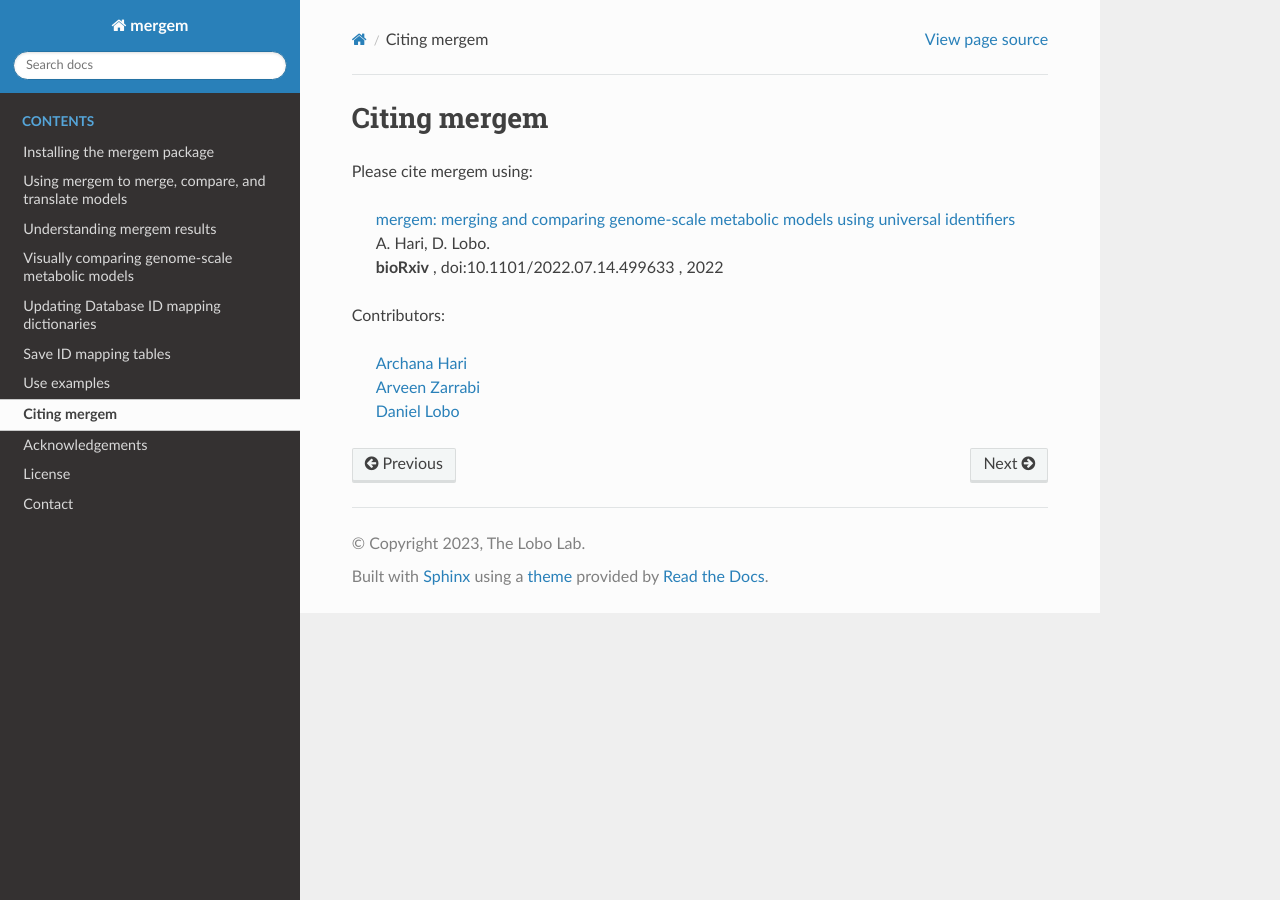
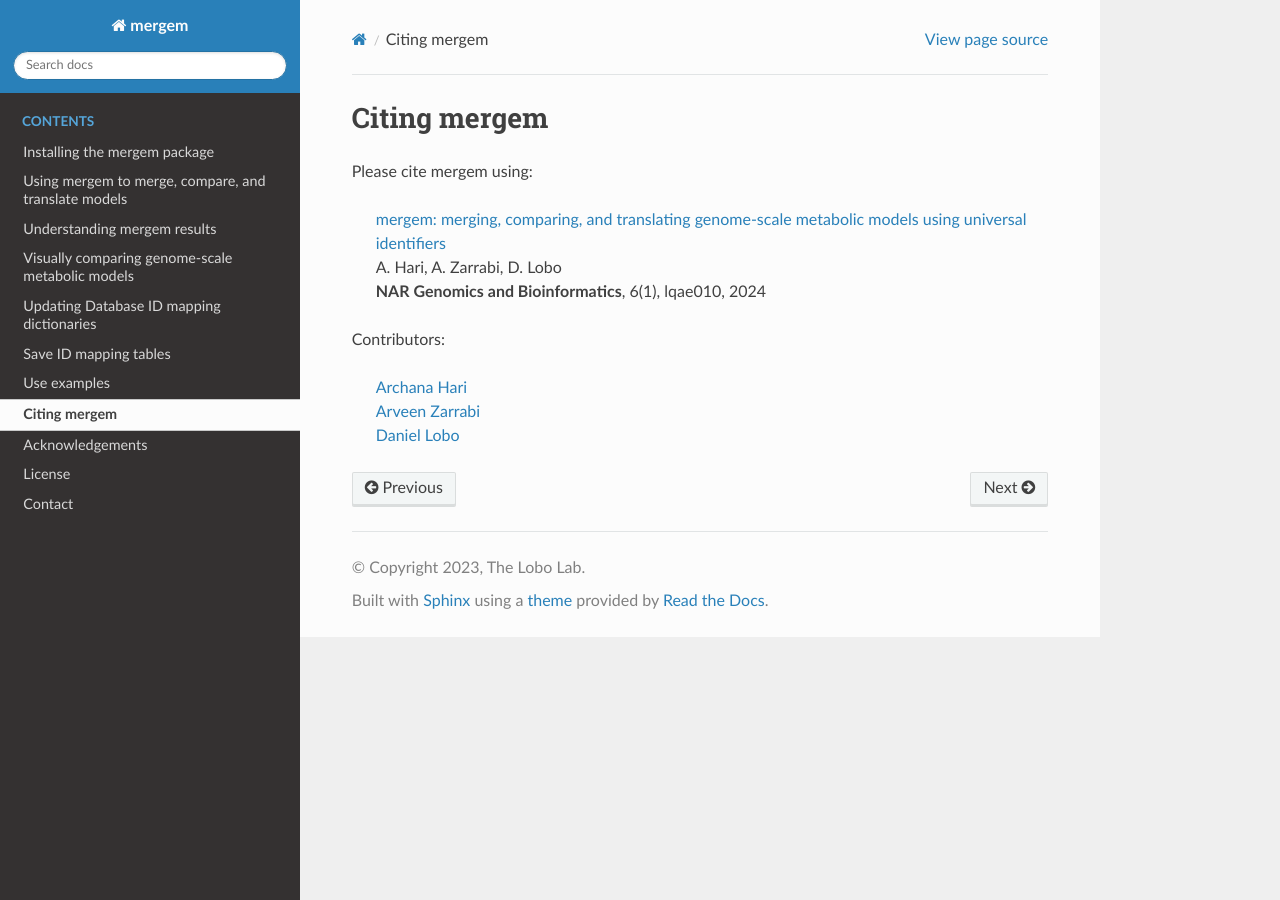
Before and after one commit to lobolab/mergem, a Sphinx documentation site: the page built from docs/source/citation.rst, in a window 1280 px wide. Built offline with Sphinx 7.4.7 and the Read the Docs theme 2.0.0, drawn with Linux system fonts in a browser that asks for light colours; the version number could not be read and is left out.

Commit message:
Paper published.

```diff
--- a/docs/source/citation.rst
+++ b/docs/source/citation.rst
@@ -3,9 +3,9 @@ Citing mergem
 *******************************
 Please cite mergem using:
 
- | `mergem: merging and comparing genome-scale metabolic models using universal identifiers <https://doi.org/10.1101/2022.07.14.499633>`_
- | A. Hari, D. Lobo.
- | **bioRxiv** , doi:10.1101/2022.07.14.499633 , 2022
+ | `mergem: merging, comparing, and translating genome-scale metabolic models using universal identifiers <https://doi.org/10.1093/nargab/lqae010>`_
+ | A. Hari, A. Zarrabi, D. Lobo
+ | **NAR Genomics and Bioinformatics**, 6(1), lqae010, 2024
 
 Contributors:
 
```
Also changed, not shown: README.md (+4 -14 lines), 2 other files.
